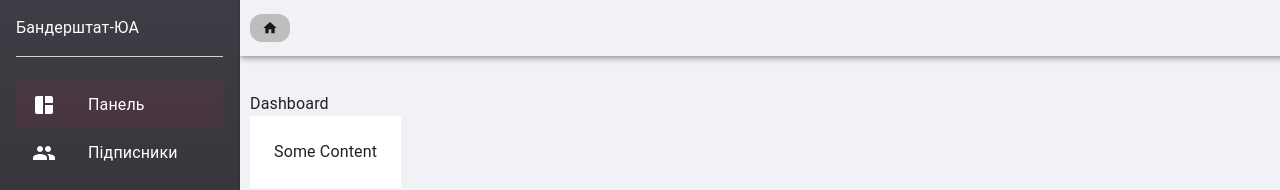
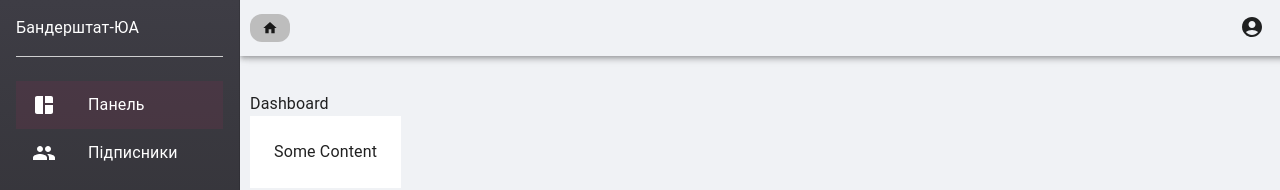
Before and after one commit to Volodymyr1503/network-social, a React (Vite) app: page / in a window 1280 px wide. Shown: the top 190 px of the page. Built offline with nearby package versions, Linux system fonts and the light colour scheme.

Commit message:
Added Right menu in the Header

```diff
--- a/jsconfig.json
+++ b/jsconfig.json
@@ -6,7 +6,8 @@
         "@layouts/*": ["src/layouts/*"],
         "@pages/*": ["src/pages/*"],
         "@utils/*": ["src/utils/*"],
-        "@hooks/*": ["src/hooks/*"]
+        "@hooks/*": ["src/hooks/*"],
+        "@HOCs/*": ["src/HOCs/*"]
       }
     }
 }
--- /dev/null
+++ b/src/HOCs/ContextMenuHOC.jsx
@@ -0,0 +1,89 @@
+import React, { useState } from 'react'
+import { styled } from '@mui/material/styles'
+import { Box, List, ListItem, ListItemIcon, ListItemText, Popover } from '@mui/material'
+
+const ListWrapper = styled(Box)(() => ({
+    backgroundColor: '#fff',
+    boxShadow: '0 0 2px 0 black',
+    minWidth: '144px',
+    padding: '8px',
+}))
+
+const StyledListItem = styled(ListItem)(({ theme }) => ({
+    cursor: 'pointer',
+    borderBottom: `1px solid ${theme.palette.secondary.main}`,
+
+    ':last-child': {
+        borderBottom: 'none'
+    },
+
+    ':hover': {
+        backgroundColor: '#F0F2F5',
+    }
+}))
+
+const OptionsDropdown = ({ items = [], close }) => {
+    return (
+        <ListWrapper>
+            <List sx={{ padding: '0' }}>
+               {
+                items.map((option) => {
+                    return (
+                        <StyledListItem
+                          key={option.key}
+                          onClick={() => {
+                            option.handler()
+                            close()
+                          }}
+                        >
+                            <ListItemIcon sx={{ marginRight: '4px', minWidth: '0', width: 'max-content' }}>
+                                {option.icon}
+                            </ListItemIcon>
+                            <ListItemText>
+                                {option.label}
+                            </ListItemText>
+                        </StyledListItem>
+                    )
+                })
+               }
+            </List>
+        </ListWrapper>
+    )
+}
+
+const ContextMenuHOC = ({ options, children }) => {
+    const [anchorEl, setAnchorEl] = useState(null)
+
+    const handleClick = (event) => {
+        setAnchorEl(event.currentTarget);
+    }
+
+    const handleClose = () => {
+        setAnchorEl(null);
+    }
+
+    const open = Boolean(anchorEl);
+    const id = open ? 'simple-popover' : undefined
+
+    return (
+        <div>
+          <div onClick={handleClick}>
+            {children}
+          </div>
+          <Popover
+            id={id}
+            open={open}
+            onClose={handleClose}
+            anchorEl={anchorEl}
+            anchorOrigin={{
+              vertical: 'bottom',
+              horizontal: 'left',
+            }}
+          >
+            <OptionsDropdown items={options} close={handleClose} />
+          </Popover>
+        </div>
+    )
+}
+
+export default ContextMenuHOC
--- a/src/layouts/private/AvatarPanel/AvatarPanel.jsx
+++ b/src/layouts/private/AvatarPanel/AvatarPanel.jsx
@@ -1,8 +1,26 @@
 import React from 'react'
+import { Stack } from '@mui/material'
+import { CustomizedAvatar } from '../styled'
+import ContextMenuHOC from '@HOCs/ContextMenuHOC'
+import { getAvatarOptions } from '@utils/handlers'
+
+import { AccountCircle } from '@mui/icons-material';
+
+const Avatar = () => {
+    return (
+        <CustomizedAvatar>
+            <AccountCircle color='#010101' />
+        </CustomizedAvatar>
+    )
+}
 
 const AvatarPanel = () => {
   return (
-    <div>Володимир, Брославський</div>
+    <Stack direction={'row'} spacing={2}>
+        <ContextMenuHOC options={getAvatarOptions()}>
+            <Avatar />
+        </ContextMenuHOC>
+    </Stack>
   )
 }
 
--- a/src/layouts/private/PrivateContent.jsx
+++ b/src/layouts/private/PrivateContent.jsx
@@ -1,6 +1,6 @@
 import React, { Suspense } from 'react'
 import { Routes, Route } from 'react-router-dom'
-import { CustomizedMain, CustomizedHeader } from './Sidebar/styled'
+import { CustomizedMain, CustomizedHeader } from './styled'
 import { sidebarNavs } from './Sidebar/data'
 
 import AvatarPanel from './AvatarPanel/AvatarPanel'
--- a/src/layouts/private/Sidebar/styled.js
+++ b/src/layouts/private/styled.js
@@ -39,7 +39,14 @@ export const CustomizedHeader = styled(Box)(() => ({
     marginLeft: `${sidebarWidth}px`,
     position: 'fixed',
     padding: '0 10px',
-    zIndex: 999,
     width: '100%',
     top: 0
 }))
+
+export const CustomizedAvatar = styled("div")(({ theme }) => ({
+    color: theme.palette.text.primary,
+    cursor: 'pointer',
+    position: 'fixed',
+    right: '16px',
+    top: '15px'
+}))
--- /dev/null
+++ b/src/utils/handlers.jsx
@@ -0,0 +1,25 @@
+import { Logout, Person2, Settings } from '@mui/icons-material';
+import uaLocale from './locales/ua';
+
+export const getAvatarOptions = () => {
+    return [
+        {
+            key: '1-profile-11',
+            icon: <Person2 />,
+            label: uaLocale.avatarOptions.profile,
+            handler: () => console.log('Checked user profile')
+        },
+        {
+            key: '2-settings-12',
+            icon: <Settings />,
+            label: uaLocale.avatarOptions.settings,
+            handler: () => console.log('Checked settings')
+        },
+        {
+            key: '3-logout-13',
+            icon: <Logout />,
+            label: uaLocale.avatarOptions.logout,
+            handler: () => console.log('Checked logout')
+        }
+    ]
+}
--- a/src/utils/locales/ua.js
+++ b/src/utils/locales/ua.js
@@ -7,7 +7,12 @@ const uaLocale = {
         { name: 'Чати' },
         { name: 'Аудіо' },
         { name: 'Відео' },
-    ]
+    ],
+    avatarOptions: {
+        profile: 'Профіль',
+        settings: 'Налаштування',
+        logout: 'Вийти'
+    }
 }
 
 export default uaLocale
--- a/vite.config.js
+++ b/vite.config.js
@@ -10,7 +10,8 @@ export default defineConfig({
       '@layouts': '/src/layouts',
       '@pages': '/src/pages',
       '@utils': '/src/utils',
-      '@hooks': '/src/hooks'
+      '@hooks': '/src/hooks',
+      '@HOCs': '/src/HOCs'
     },
   },
 })
```
Also changed, not shown: src/layouts/private/Sidebar/Sidebar.jsx (+6 -2 lines).
